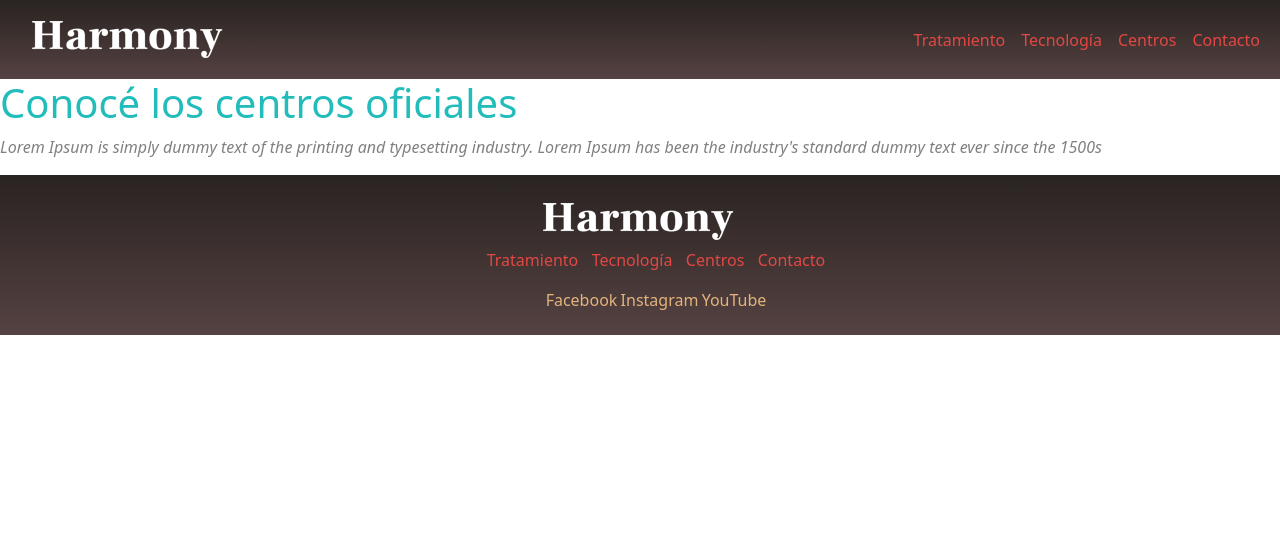
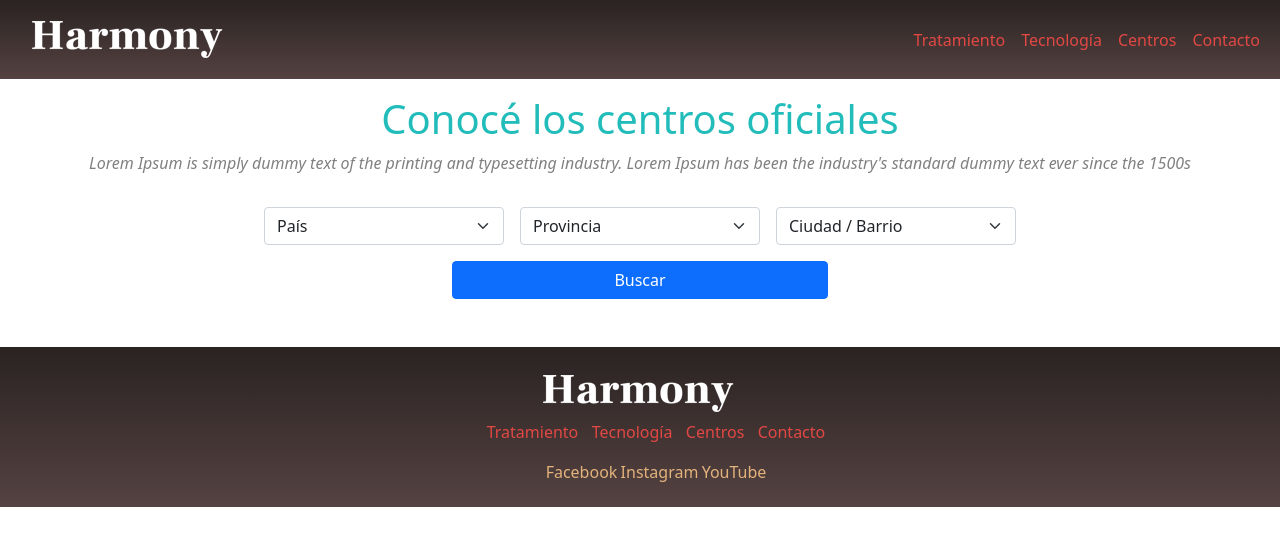
Before and after one commit to Natalia2989/proyecto_harmony, a website: page centros-medicos.html in a window 1280 px wide. Drawn offline with nearby package versions, Linux system fonts and the light colour scheme.

Commit message:
[UPGRADE] Se actulizó la sección de centros oficiales con form select de bootstrap

```diff
--- a/centros-medicos.html
+++ b/centros-medicos.html
@@ -41,9 +41,32 @@
 </header>
 <body>
     <section id="centros">
-        <div>
-            <h1>Conocé los centros oficiales</h1>
-            <p>Lorem Ipsum is simply dummy text of the printing and typesetting industry. Lorem Ipsum has been the industry's standard dummy text ever since the 1500s</p>
+        <div class="container">
+            <h1 class="text-center mt-3">Conocé los centros oficiales</h1>
+            <p class="text-center">Lorem Ipsum is simply dummy text of the printing and typesetting industry. Lorem Ipsum has been the industry's standard dummy text ever since the 1500s</p>
+          <div class="row justify-content-center gap-3 mb-5 pt-3">
+            <select class="form-select" aria-label="Default select example" style="width: 15rem;">
+              <option selected>País</option>
+              <option value="1">One</option>
+              <option value="2">Two</option>
+              <option value="3">Three</option>
+            </select>
+            <select class="form-select" aria-label="Default select example" style="width: 15rem;">
+              <option selected>Provincia</option>
+              <option value="1">One</option>
+              <option value="2">Two</option>
+              <option value="3">Three</option>
+            </select>
+            <select class="form-select" aria-label="Default select example" style="width: 15rem;">
+              <option selected>Ciudad / Barrio</option>
+              <option value="1">One</option>
+              <option value="2">Two</option>
+              <option value="3">Three</option>
+            </select>
+            <div class="row justify-content-center" style="width: 25rem;">
+              <button class="btn btn-primary" type="submit">Buscar</button>
+            </div>
+          </div>
         </div>
     </section>
     <footer>
```
